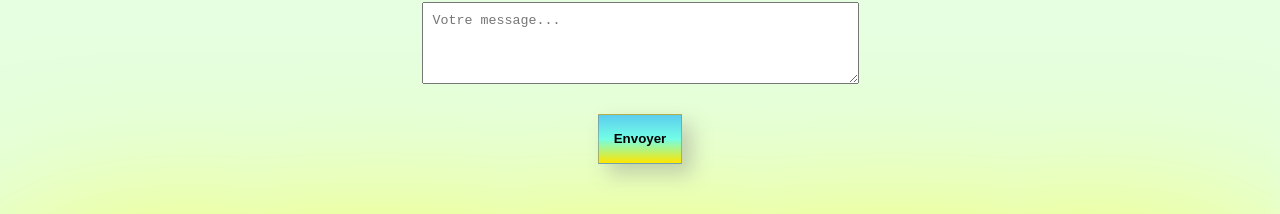
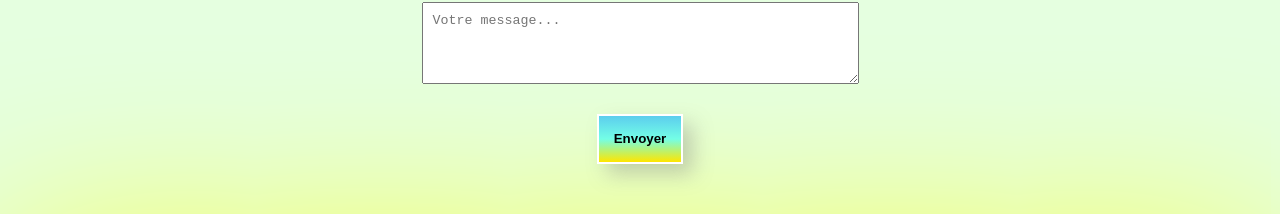
Before and after one commit to NatashaFinkel/The-flower-power-project, a React (Vite) app: page /contact in a window 1280 px wide. Shown: the part 474-688 px from the top of the page. Built offline with nearby package versions, Linux system fonts and the light colour scheme.

Commit message:
Modification du css

```diff
--- a/src/style/index.css
+++ b/src/style/index.css
@@ -353,6 +353,6 @@ input[type="submit"] {
   padding: 0px 15px;
   background: -webkit-linear-gradient(top, rgb(0 172 255 / 60%), rgb(0 253 255/ 50%), rgb(255, 230, 0));
   font-weight: 900;
-  border: 1px solid rgba(128, 128, 128, 0.552);
+  border: solid 2px white;
   box-shadow: 10px 10px 20px rgba(128, 128, 128, 0.379);
 }
```
